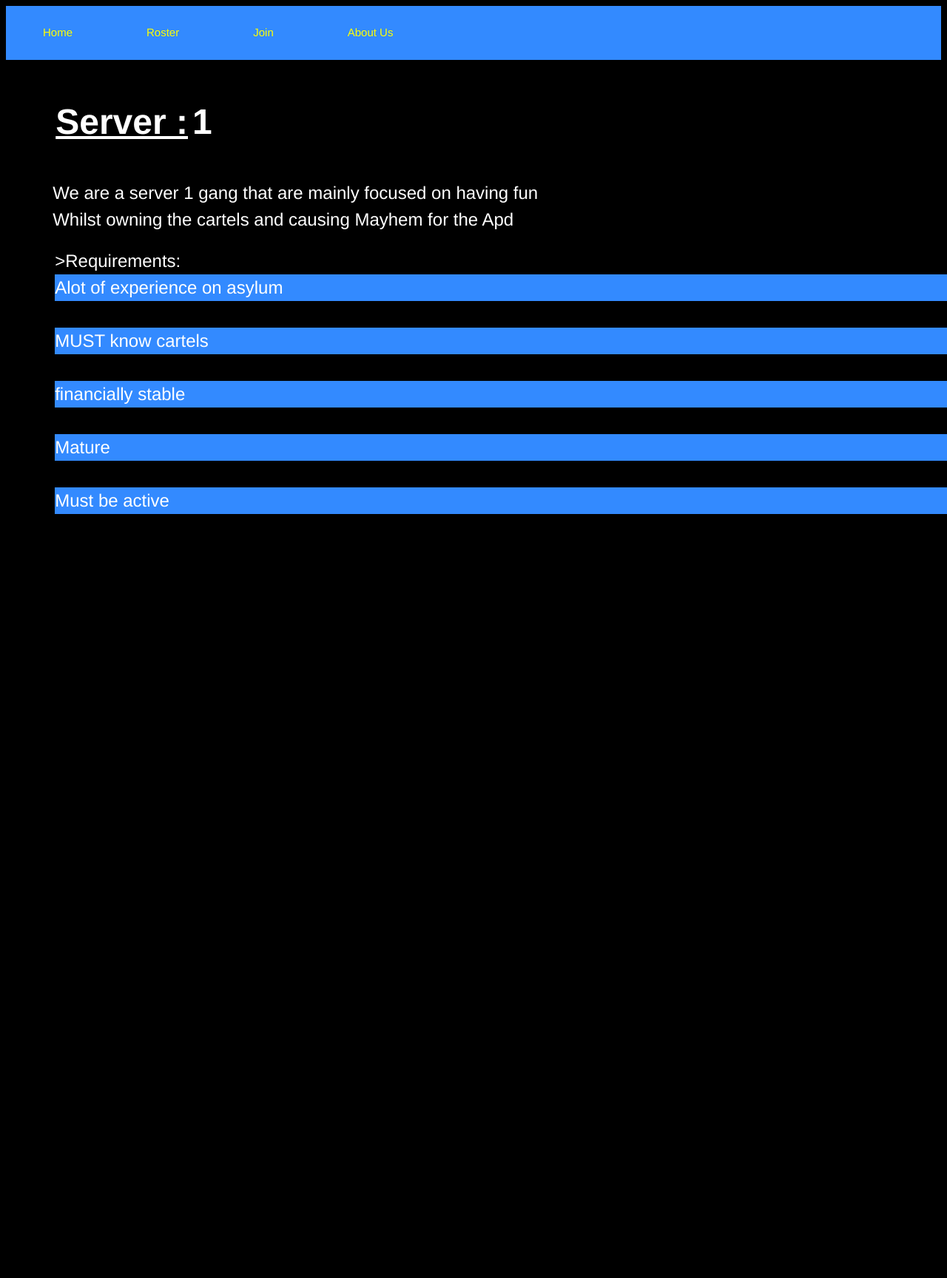
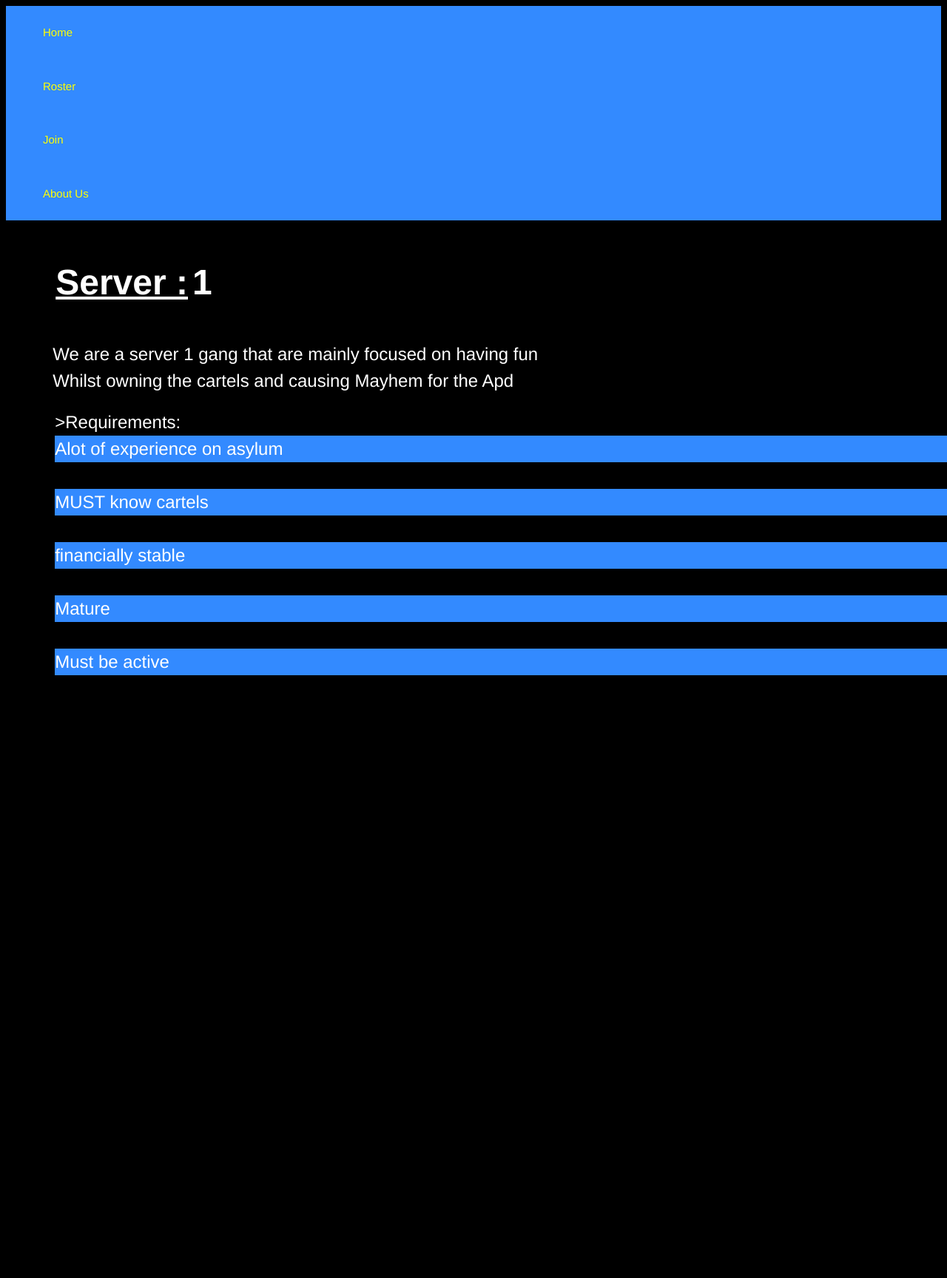
Before and after one commit to DerekR0123/Rossfitness.github.io, a Jekyll site: the page aboutus.html, which Jekyll copies as it is, in a window 1280 px wide. Shown: the whole page at 74% size. Built offline with Jekyll 4.4.1, drawn with Linux system fonts in a browser that asks for light colours; before the commit the page ends 1511 px from its top, so only the background shows below that.

Commit message:
Update stylesheet.css

```diff
--- a/stylesheets/stylesheet.css
+++ b/stylesheets/stylesheet.css
@@ -789,6 +789,8 @@ ul {
 
 li {
   float: left;
+      min-width:auto;
+    width: 100%;
 }
 
 li a, .dropbtn {
```
